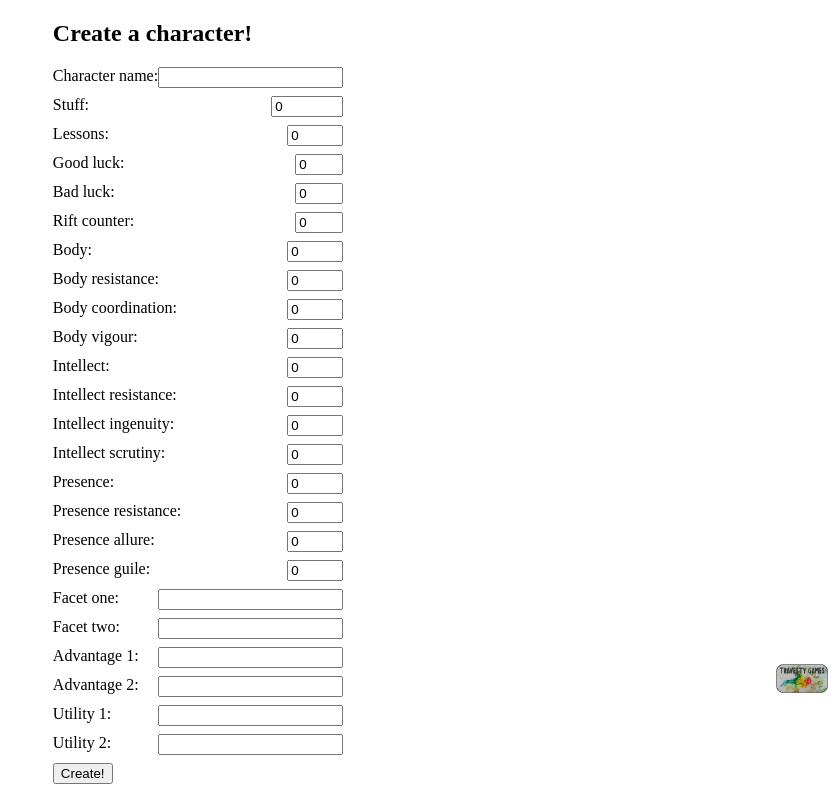
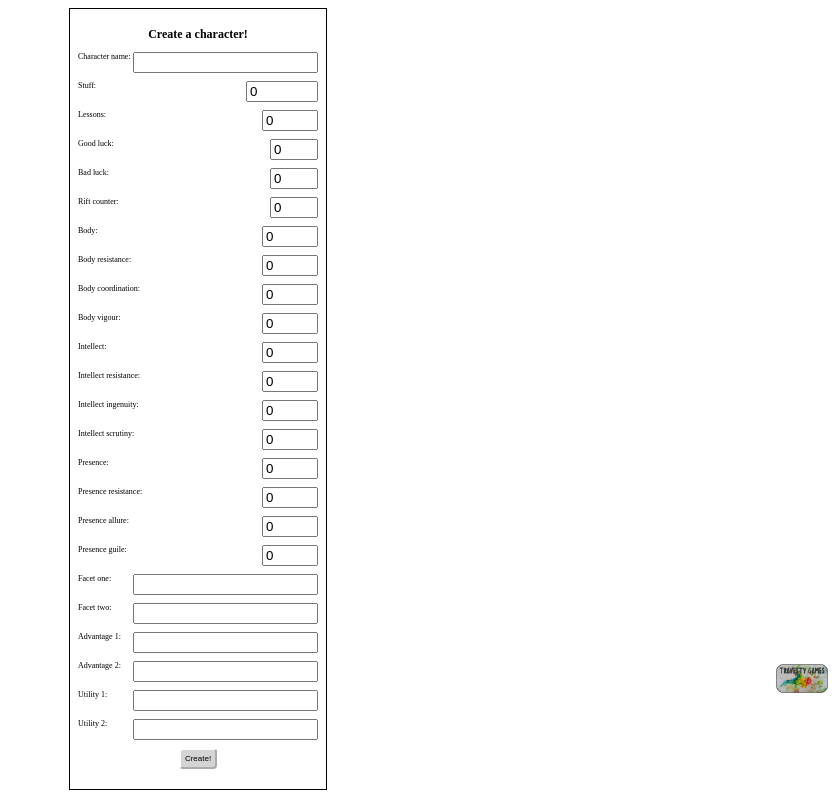
Before and after one commit to RobWal/Cookbook, a Flask app: page /create_page in a window 1280 px wide. Shown: the part 97-903 px from the top of the page, without its empty margins (442-1280 px from the left). Before the commit the page ends 881 px from the top, so only its background shows below. Run offline with Flask 2, Linux system fonts and the light colour scheme; the visitor is signed in with stand-in values (Sample User, id 1); some libraries are stand-ins or nearby versions.

Commit message:
Fix create_page css

```diff
--- a/templates/session/create_page.html
+++ b/templates/session/create_page.html
@@ -6,8 +6,9 @@
         </div>
     {% endif %}
     {% if session.get('user_id') %}
+    <div class="main_container">
         <form action="/create_character" method="POST" class = "character_form" id="flex_column">
-            <h2>Create a character!</h2>
+            <h2 class="centered">Create a character!</h2>
             <div>
                 <label for="name">Character name: </label>
                 <input id="name" name="name" type="text" maxlength="30" required/>
@@ -104,10 +105,11 @@
                 <label for="utility_two">Utility 2: </label>
                 <input id="utility_two" name="utility_two" type="text" maxlength="30"/>
             </div>
-            <div>
+            <div class="centered">
                 <button type="submit" id="chracterCreateButton">Create!</button>
             </div>
         </form>
+        </div>
     {% endif %}
     <script src="../static/javascript/create.js"></script>
 {% endblock content %}
```
